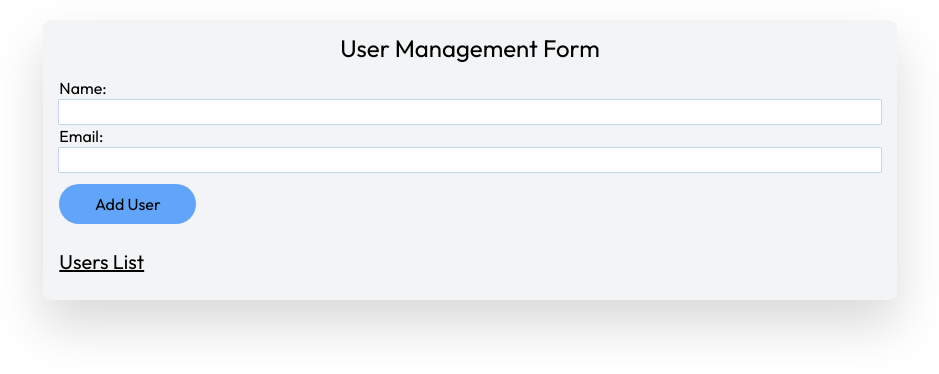
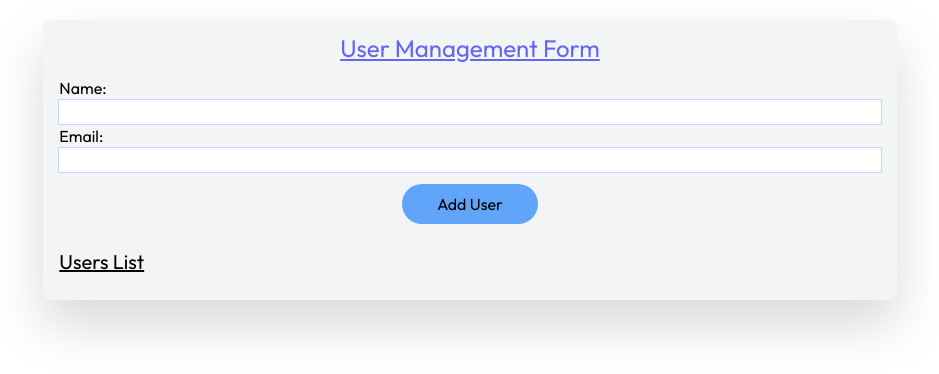
Before and after one commit to asriomar/crud-angular, an Angular app: page / in a window 1280 px wide. Shown: the top 374 px of the page, without its empty margins (170-1109 px from the left). Built offline with nearby package versions, Linux system fonts and the light colour scheme.

Commit message:
Update user-data.component.html

```diff
--- a/src/app/user-data/user-data.component.html
+++ b/src/app/user-data/user-data.component.html
@@ -1,6 +1,6 @@
 <div class="w-2/3 mx-auto bg-gray-100 px-4 py-3 flex flex-col gap-3 mt-5 rounded-lg drop-shadow-2xl">
 
-<h2 class="mx-auto text-2xl">User Management Form</h2>
+<h2 class="mx-auto text-2xl underline text-indigo-500">User Management Form</h2>
 
 <form [formGroup]="userForm" (ngSubmit)="onSubmit()" class="flex flex-col">
   <label for="name">Name:</label>
@@ -15,20 +15,20 @@
     A valid email is required
   </div>
 
-  <button class="w-1/6 hover:text-white bg-blue-400 rounded-full  my-3 py-2 px-4 " type="submit">{{ isEditMode ? 'Update' : 'Add' }} User</button>
+  <button class="mx-auto w-1/6 hover:text-white bg-blue-400 rounded-full  my-3 py-2 px-4 " type="submit">{{ isEditMode ? 'Update' : 'Add' }} User</button>
 </form>
 
 <h3 class="underline text-xl">Users List</h3>
 <div class="flex flex-row gap-3">
     <ul >
 
-    <li *ngFor="let user of users" class="grid grid-cols-2 gap-3 my-2">
-        <div class="flex gap-2 my-2">
+    <li *ngFor="let user of users" class="grid grid-cols-2 gap-3 my-2 border-b-[0.5px] ">
+        <div class="flex gap-2 my-1">
             {{ user.name }} ({{ user.email }})
         </div>
-        <div class="flex gap-3">
-            <button class="bg-lime-500 px-4 " (click)="editUser(user.id)">Edit</button>
-            <button class="bg-red-500 px-4  " (click)="deleteUser(user.id)">Delete</button>
+        <div class="flex gap-3 justify-end">
+            <button class="bg-lime-500 px-2" (click)="editUser(user.id)">Edit</button>
+            <button class="bg-red-500  px-2" (click)="deleteUser(user.id)">Delete</button>
         </div>
 
     </li>
```
